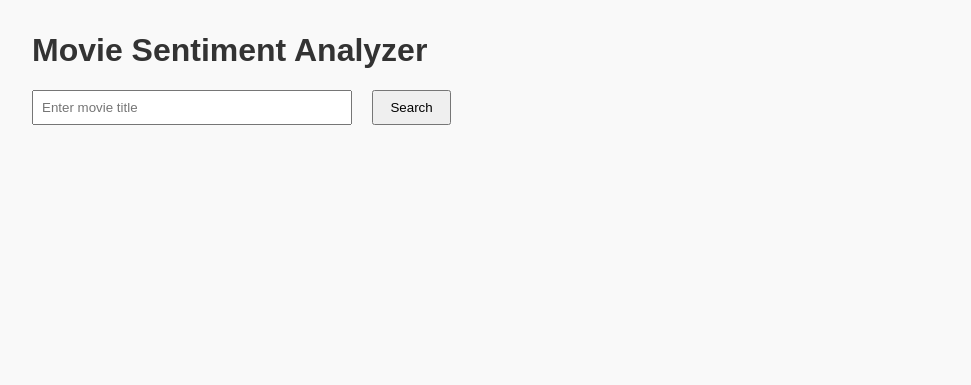
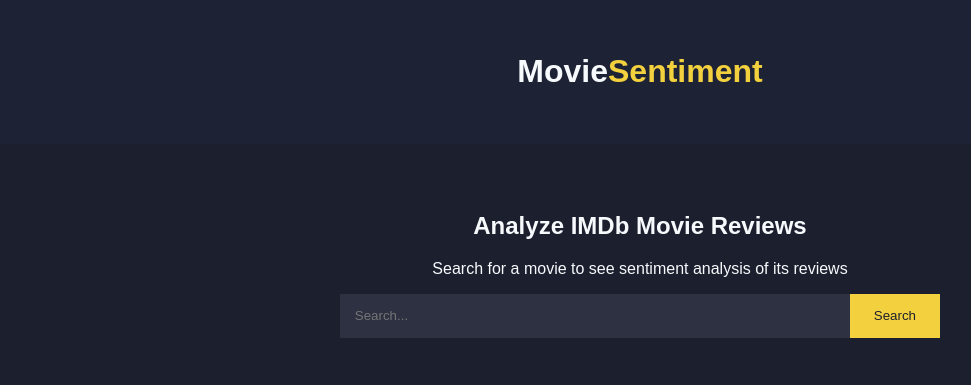
Before and after one commit to AnshikaGupta-1/imdb-sentiment-fastapi, a FastAPI app: page / in a window 1280 px wide. Shown: the top 385 px of the page, without its empty margins (0-971 px from the left). Run offline with FastAPI, Linux system fonts and the light colour scheme.

Commit message:
Update index.html

```diff
--- a/templates/index.html
+++ b/templates/index.html
@@ -1,123 +1,179 @@
 <!DOCTYPE html>
-<html>
+<html lang="en">
 <head>
-    <title>Movie Sentiment Analyzer</title>
+  <meta charset="UTF-8" />
+  <meta name="viewport" content="width=device-width, initial-scale=1.0"/>
+  <title>MovieSentiment - IMDb Review Analyzer</title>
   <style>
+    :root {
+      --background: #1c1f2e;
+      --foreground: #f7fafc;
+      --primary: #f3d03e;
+      --secondary: #1e2235;
+      --muted: #2d3142;
+      --accent: #f3d03e;
+      --positive: #4ade80;
+      --negative: #ef4444;
+      --border: #2d3142;
+    }
     body {
+      margin: 0;
       font-family: Arial, sans-serif;
-            margin: 2rem;
-            background-color: #f9f9f9;
+      background-color: var(--background);
+      color: var(--foreground);
     }
-        h1 {
-            color: #333;
+    .container { max-width: 1200px; margin: auto; padding: 1rem; }
+    header { background: var(--secondary); padding: 1rem 0; text-align: center; }
+    .accent { color: var(--accent); }
+
+    .search-section {
+      text-align: center;
+      padding: 2rem 0;
     }
-        form {
-            margin-bottom: 2rem;
+    .search-container {
+      display: flex;
+      max-width: 600px;
+      margin: 0 auto;
     }
-        input[type="text"] {
-            padding: 0.5rem;
-            width: 300px;
-            margin-right: 1rem;
+    .search-input {
+      flex: 1;
+      padding: 0.8rem;
+      border: 2px solid var(--border);
+      background-color: var(--muted);
+      color: var(--foreground);
     }
-        button {
-            padding: 0.5rem 1rem;
-            cursor: pointer;
+    .search-button {
+      padding: 0.8rem 1.5rem;
+      background-color: var(--accent);
+      color: var(--background);
+      border: none;
     }
-        .review-box {
-            border: 1px solid #ddd;
-            border-left: 6px solid;
-            padding: 1rem;
+
+    .movie-details {
+      display: grid;
+      grid-template-columns: 1fr 2fr;
+      gap: 2rem;
+      background-color: var(--secondary);
+      padding: 2rem;
+      margin: 2rem 0;
+    }
+    .movie-poster img { width: 100%; border-radius: 8px; }
+
+    .sentiment-card {
+      background-color: var(--secondary);
+      padding: 1.5rem;
+      border-radius: 8px;
+    }
+    .progress-bar { background-color: var(--muted); height: 10px; margin: 1rem 0; }
+    .progress { height: 100%; background-color: var(--positive); }
+    .negative .progress { background-color: var(--negative); }
+
+    .review-card {
+      background-color: var(--secondary);
+      padding: 1.5rem;
       margin-bottom: 1rem;
-            background-color: #fff;
-            border-radius: 6px;
+      border-radius: 8px;
     }
-        .positive {
-            border-color: #4CAF50;
-            background-color: #e8f5e9;
-        }
-        .negative {
-            border-color: #f44336;
-            background-color: #ffebee;
-        }
-        .review-text {
-            white-space: pre-wrap;
-        }
-        .pagination {
-            margin-top: 1rem;
-        }
-        .pagination a {
-            margin-right: 1rem;
-            text-decoration: none;
-            color: #007BFF;
-        }
-        .pagination span {
-            font-weight: bold;
+    .sentiment-positive { border-left: 4px solid var(--positive); }
+    .sentiment-negative { border-left: 4px solid var(--negative); }
+
+    @media (max-width: 768px) {
+      .movie-details, .search-container { grid-template-columns: 1fr; flex-direction: column; }
     }
   </style>
 </head>
 <body>
-    <h1>Movie Sentiment Analyzer</h1>
+  <header>
+    <div class="container">
+      <h1>Movie<span class="accent">Sentiment</span></h1>
+    </div>
+  </header>
 
-    <form action="/search" method="post">
-        <input type="text" name="movie" placeholder="Enter movie title" required>
-        <button type="submit">Search</button>
+  <main class="container">
+    <section class="search-section">
+      <h2>Analyze IMDb Movie Reviews</h2>
+      <p>Search for a movie to see sentiment analysis of its reviews</p>
+      <form method="post" action="/search">
+        <div class="search-container">
+          <input type="text" name="movie" placeholder="Search..." class="search-input" required />
+          <button class="search-button">Search</button>
+        </div>
       </form>
+    </section>
 
     {% if movies %}
-        <h2>Search Results:</h2>
+    <section>
+      <h2>Search Results</h2>
       <ul>
         {% for movie in movies %}
-                <li>
-                    <a href="/movie/{{ movie.imdbID }}">{{ movie.Title }} ({{ movie.Year }})</a>
-                </li>
+        <li><a href="/movie/{{ movie.id }}">{{ movie.title }} ({{ movie.year }})</a></li>
         {% endfor %}
       </ul>
+    </section>
     {% endif %}
 
     {% if title %}
-        <h2>Reviews for: {{ title }}</h2>
+    <section class="movie-details">
+      <div class="movie-poster">
+        <img src="{{ poster }}" alt="Poster for {{ title }}">
+      </div>
+      <div class="movie-info">
+        <h2>{{ title }}</h2>
+        <p>Rating: {{ rating }}/10 | Runtime: {{ runtime }} min | Genre: {{ genres }}</p>
+        <p>{{ overview }}</p>
+        <p><strong>Director:</strong> {{ director }}</p>
+        <p><strong>Stars:</strong> {{ cast }}</p>
+      </div>
+    </section>
+
+    <section class="sentiment-overview">
+      <div class="sentiment-card positive">
+        <h3>Positive Reviews</h3>
+        <p>{{ positive_percent }}%</p>
+        <div class="progress-bar"><div class="progress" style="width: {{ positive_percent }}%;"></div></div>
+        <p>{{ positive_count }} reviews</p>
+      </div>
+      <div class="sentiment-card negative">
+        <h3>Negative Reviews</h3>
+        <p>{{ negative_percent }}%</p>
+        <div class="progress-bar"><div class="progress" style="width: {{ negative_percent }}%;"></div></div>
+        <p>{{ negative_count }} reviews</p>
+      </div>
+    </section>
+
+    <section>
+      <h2>Reviews</h2>
       {% for r in reviews %}
-            <div class="review-box {{ r.label }}">
-                <p><strong>Sentiment:</strong> {{ r.sentiment }}</p>
-                <p class="review-text">
-                    {{ r.text[:300] }}
-                    {% if r.text|length > 300 %}
-                        <span class="dots">...</span>
-                        <span class="more-text" style="display:none;">{{ r.text[300:] }}</span>
-                        <button onclick="toggleReadMore(this)">Read more</button>
-                    {% endif %}
-                </p>
+      <div class="review-card sentiment-{{ r.label }}">
+        <p>"{{ r.content }}"</p>
+        <p><strong>- {{ r.author }}</strong>, Rating: {{ r.rating }}</p>
       </div>
       {% endfor %}
-
-        {% if total_pages > 1 %}
-            <div class="pagination">
-                {% if current_page > 1 %}
-                    <a href="/movie/{{ movie_id }}?page={{ current_page - 1 }}">Prev</a>
+    </section>
     {% endif %}
-                <span>Page {{ current_page }} of {{ total_pages }}</span>
-                {% if current_page < total_pages %}
-                    <a href="/movie/{{ movie_id }}?page={{ current_page + 1 }}">Next</a>
-                {% endif %}
+  </main>
+     <div id="loading" style="display:none; text-align:center; margin:20px;">
+  <div style="border: 6px solid #f3f3f3; border-top: 6px solid #555; border-radius: 50%; width: 40px; height: 40px; animation: spin 1s linear infinite; margin:auto;"></div>
+  <p>Fetching reviews...</p>
 </div>
-        {% endif %}
-    {% endif %}
 
 <script>
-        function toggleReadMore(btn) {
-            const moreText = btn.previousElementSibling;
-            const dots = moreText.previousElementSibling;
+  function showLoading() {
+    document.getElementById('loading').style.display = 'block';
+  }
 
-            if (moreText.style.display === "none") {
-                moreText.style.display = "inline";
-                dots.style.display = "none";
-                btn.textContent = "Read less";
-            } else {
-                moreText.style.display = "none";
-                dots.style.display = "inline";
-                btn.textContent = "Read more";
+  // Add loading spinner to each movie link
+  document.querySelectorAll('a[href^="/movie/"]').forEach(link => {
+    link.addEventListener('click', showLoading);
+  });
+</script>
+
+<style>
+  @keyframes spin {
+    0% { transform: rotate(0deg); }
+    100% { transform: rotate(360deg); }
   }
-        }
-    </script>
+</style>
+
 </body>
 </html>
```
Lines whose indentation alone changed are shown as unchanged.
